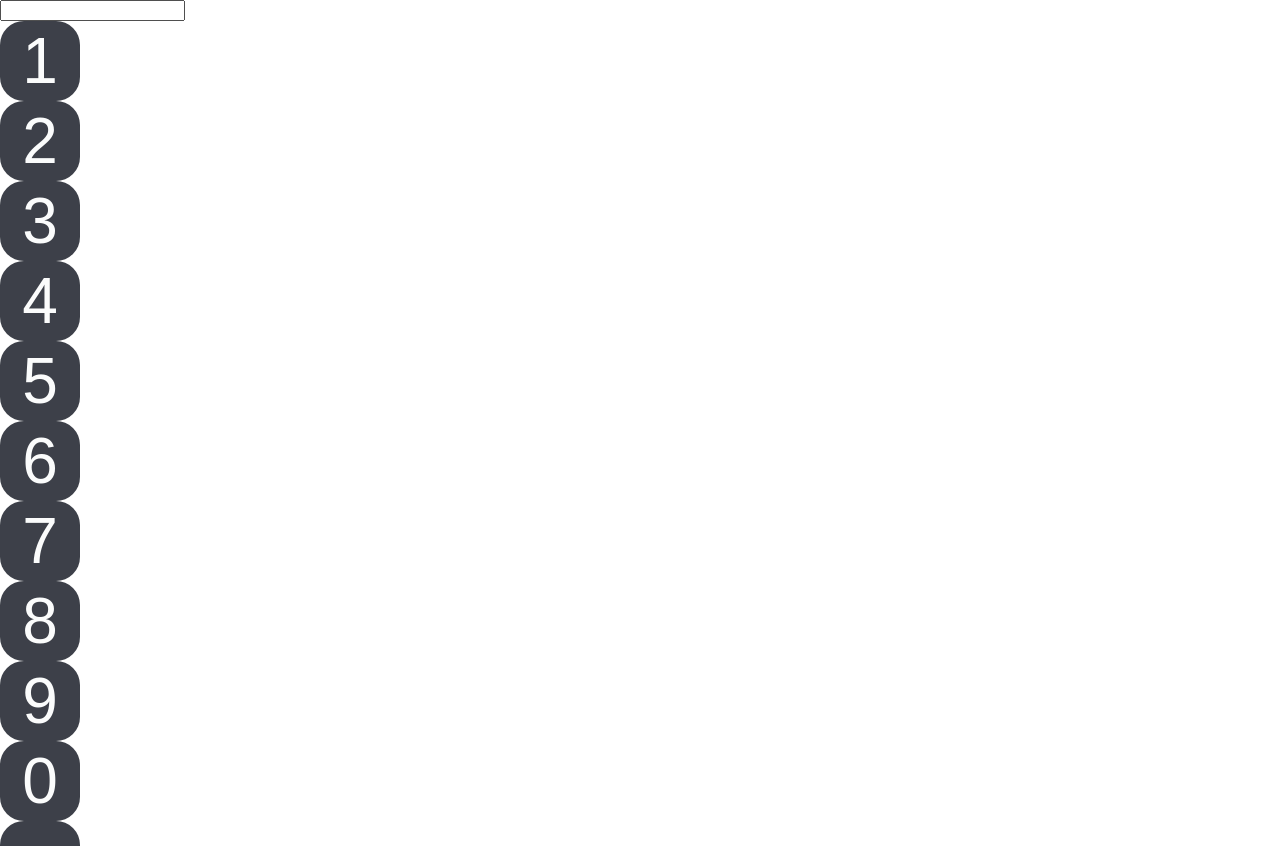
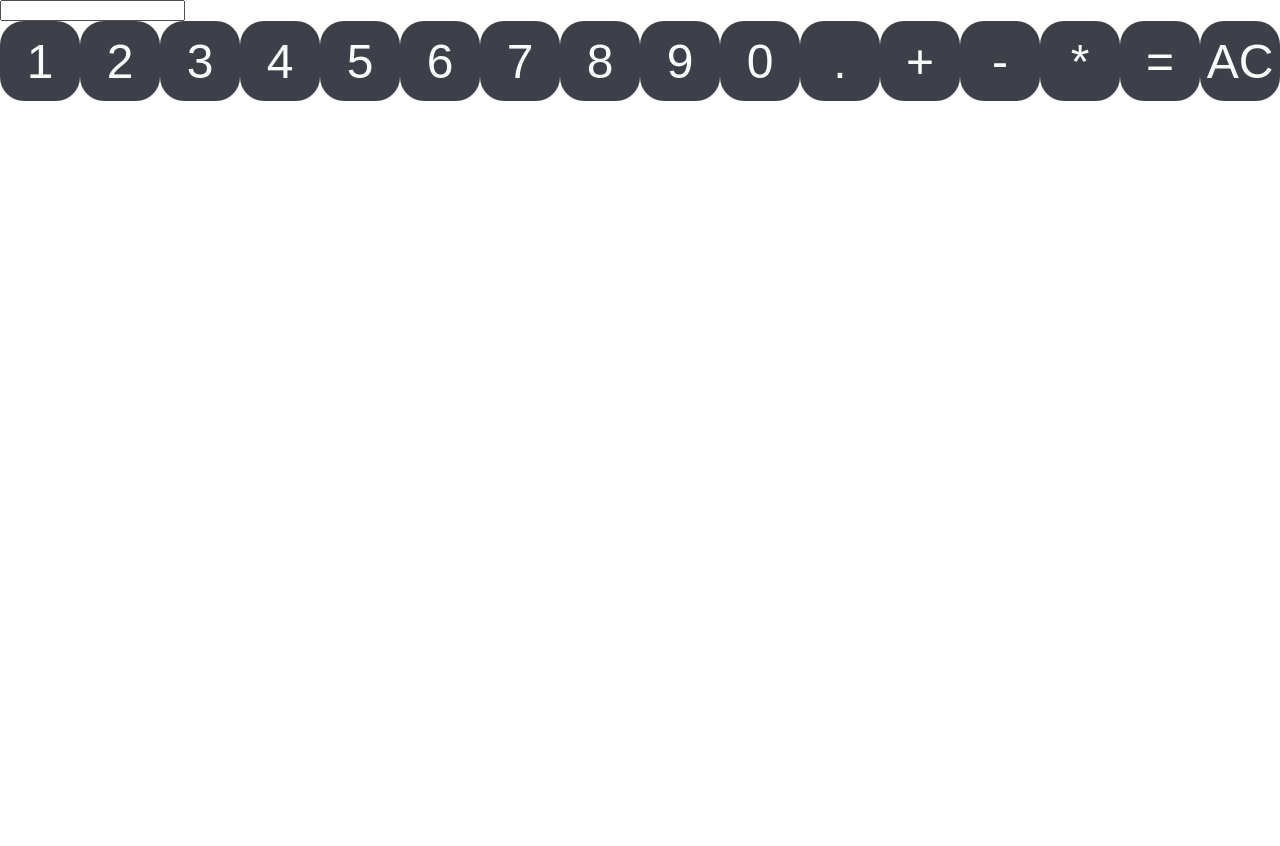
Before and after one commit to luiscarlin/redux-react-calculator, a React app: page / in a window 1280 px wide. Shown: the top 846 px of the page. After the commit the page ends 800 px from the top, so only its background shows below. Built offline with nearby package versions, Linux system fonts and the light colour scheme; the HTML template or start-up script is replaced by a standard one.

Commit message:
Start styling button

```diff
--- a/src/presenters/Button/Button.jsx
+++ b/src/presenters/Button/Button.jsx
@@ -4,7 +4,7 @@ import './Button.css'
 class Button extends React.Component {
   render () {
     return (
-      <div>
+      <div className='component-button'>
         <button onClick={() => this.props.onClick(this.props.value)}>
           { this.props.value }
         </button>
--- a/src/presenters/Button/Button.scss
+++ b/src/presenters/Button/Button.scss
@@ -1,9 +1,17 @@
+.component-button {
+  display: inline-flex;
+
   button {
     background-color: #3d4049;
     color: #fbfcfc;
-  font-size: 4rem;
+    font-size: 3rem;
     border: none;
     border-radius: 1.5rem;
     width: 5rem;
     height: 5rem;
+
+    &:active {
+      color: red;
     }
+  }
+}
```
Lines whose indentation alone changed are shown as unchanged.
